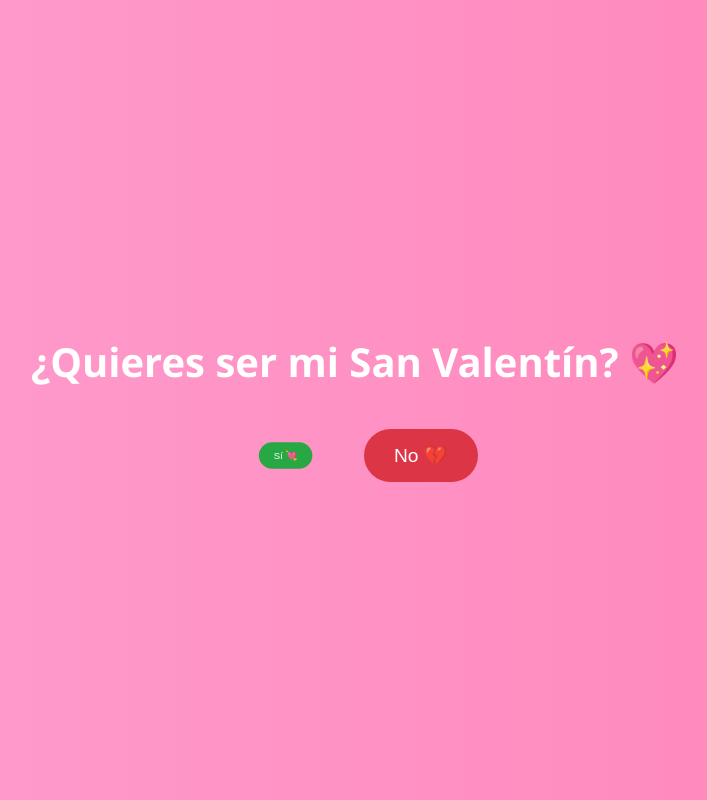
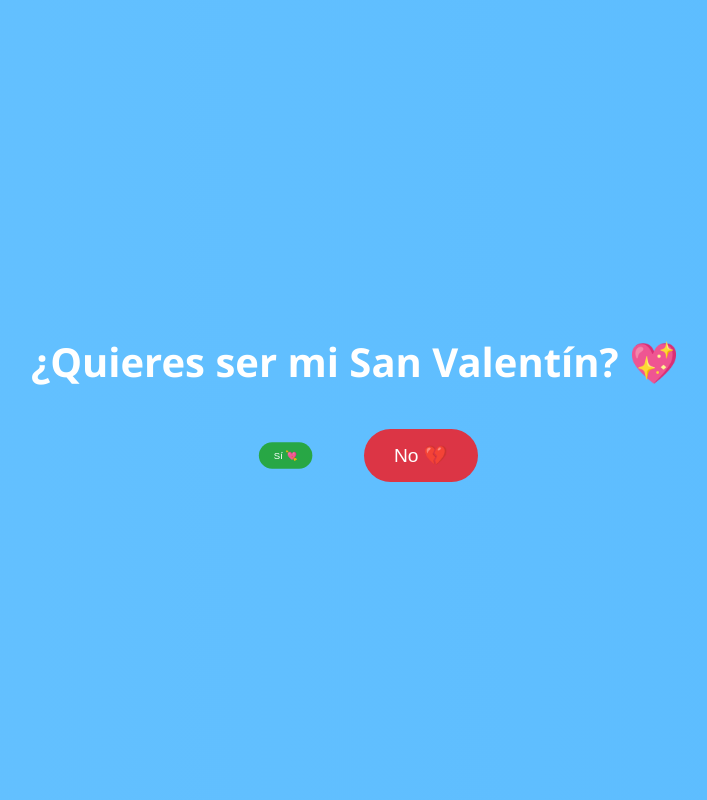
Before and after one commit to DvidMiguel/san-valentin-dmjm, a plain HTML site: page index.html in a window 1280 px wide. Shown: the whole page, without its empty margins (285-992 px from the left). Drawn offline with Linux system fonts and the light colour scheme.

Commit message:
Se agrega index

```diff
--- a/index.html
+++ b/index.html
@@ -9,7 +9,9 @@
 body {
     margin: 0;
     font-family: 'Segoe UI', sans-serif;
-    background: linear-gradient(270deg, #ff4e88, #ff9ecf, #ff4e88);
+    background: linear-gradient(270deg, #3f8efc, #5bbcff, #6ec6ff, #3f8efc);
+    background-size: 600% 600%;
+    animation: gradientMove 8s ease infinite;
     background-size: 600% 600%;
     animation: gradientMove 8s ease infinite;
     display: flex;
```
